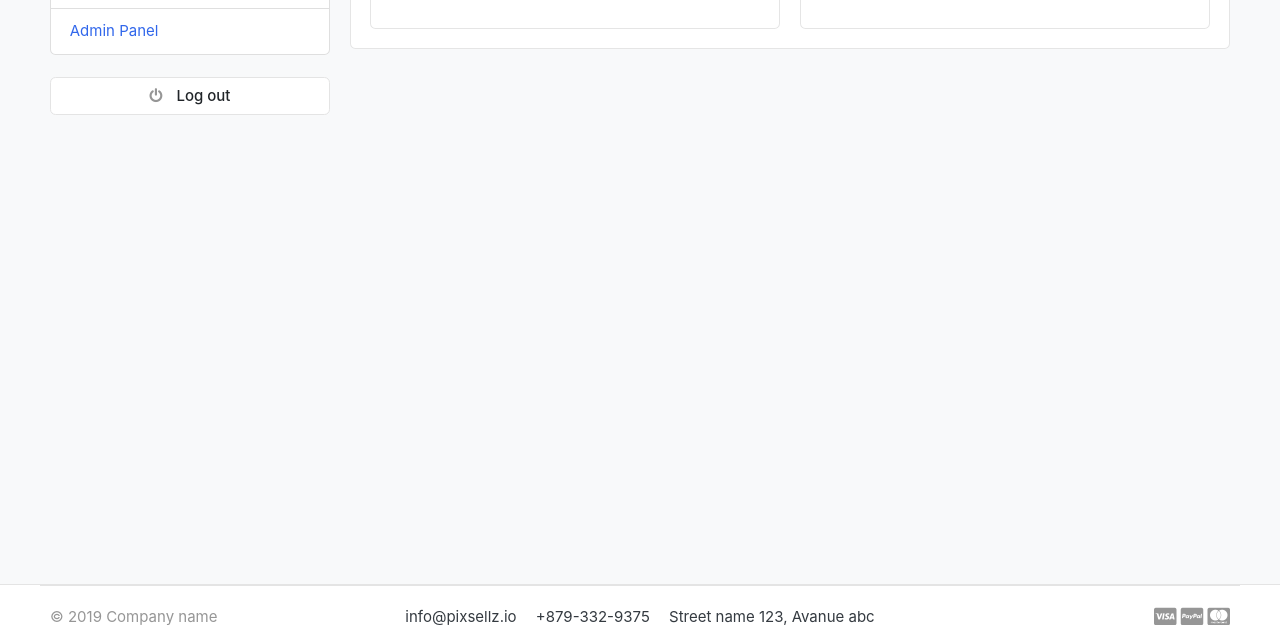
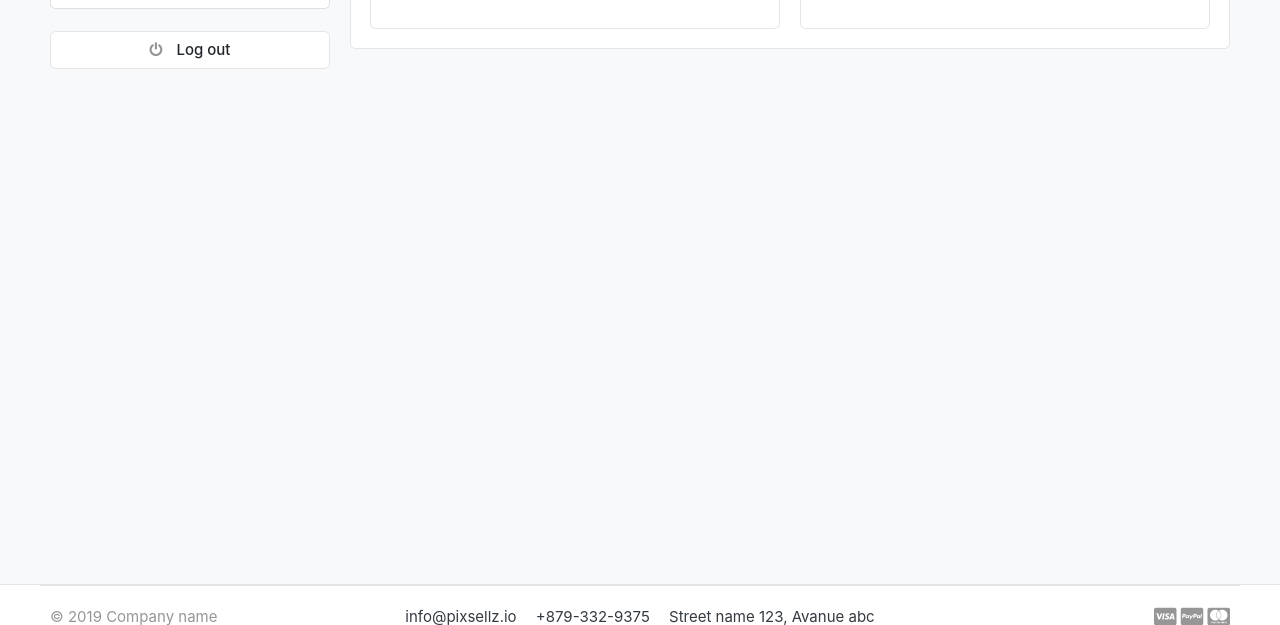
Before and after one commit to rivka-levit/greatkart-store, a Django app: page /accounts/dashboard/ in a window 1280 px wide. Shown: the part 334-959 px from the top of the page. Run offline with Django 4.2, Linux system fonts and the light colour scheme; the visitor is signed in with stand-in values (Sample User, id 1); data comes from the database, SQL or seed files in the repository; data that the repository does not hold is empty; some libraries are stand-ins or nearby versions; some web fonts are replaced.

Commit message:
admin-honeypot

```diff
--- a/accounts/templates/accounts/includes/sidebar.html
+++ b/accounts/templates/accounts/includes/sidebar.html
@@ -17,12 +17,12 @@
                href="{% url 'accounts:change_password' %}">
                 Change Password
             </a>
-        {% if user.is_admin %}
-            <a class="list-group-item {% if '/admin/' in request.path %}active{% endif %}"
-               href="{% url 'admin:index' %}">
-                Admin Panel
-            </a>
-        {% endif %}
+{#        {% if user.is_admin %}#}
+{#            <a class="list-group-item {% if '/admin/' in request.path %}active{% endif %}"#}
+{#               href="{% url '' %}">#}
+{#                Admin Panel#}
+{#            </a>#}
+{#        {% endif %}#}
 		</div>
 		<br>
 		<a class="btn btn-light btn-block" href="{% url 'accounts:logout' %}">
--- a/greatkart_project/settings.py
+++ b/greatkart_project/settings.py
@@ -45,7 +45,8 @@ INSTALLED_APPS = [
     'accounts',
     'store',
     'carts',
-    'orders'
+    'orders',
+    'admin_honeypot'
 ]
 
 MIDDLEWARE = [
--- a/greatkart_project/urls.py
+++ b/greatkart_project/urls.py
@@ -21,7 +21,8 @@ from .views import HomeView
 from . import settings
 
 urlpatterns = [
-    path('admin/', admin.site.urls),
+    path('admin/', include('admin_honeypot.urls')),
+    path('secureadmin/', admin.site.urls),
     path('', HomeView.as_view(), name='home'),
     path('store/', include('store.urls', namespace='store')),
     path('cart/', include('carts.urls', namespace='cart')),
```
Also changed, not shown: store/migrations/0006_alter_productgallery_options.py (added).
